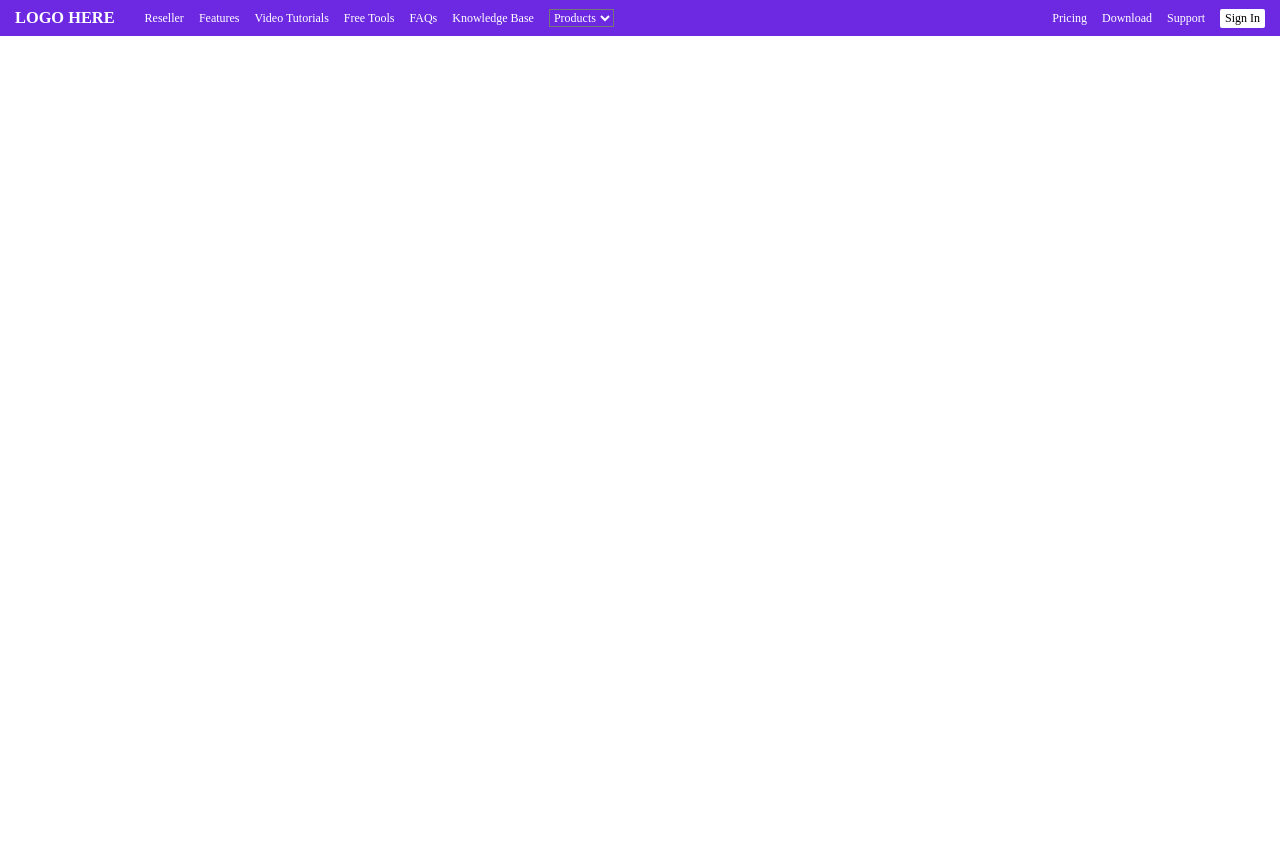
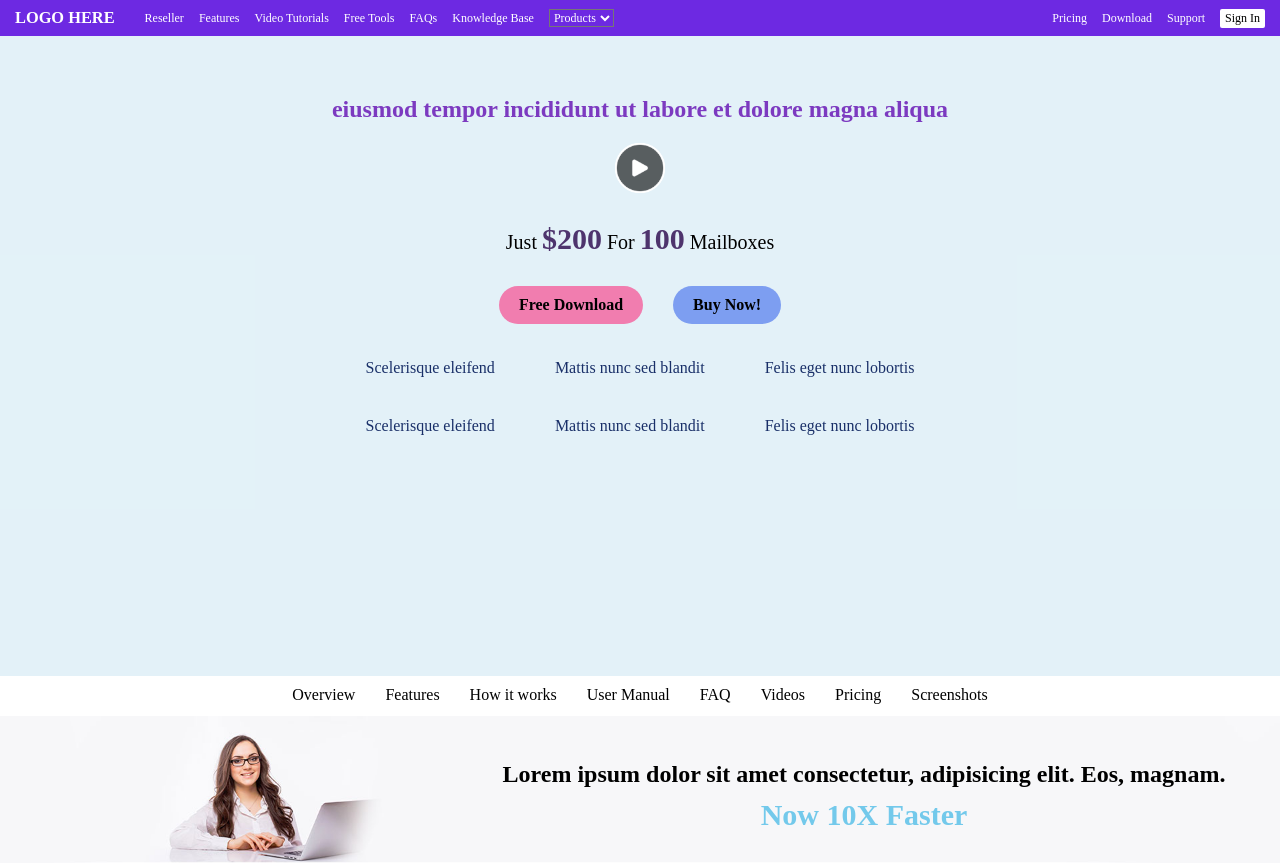
Before and after one commit to PriyaBalaDharshini/HTML_CSS_Test, a website: page index.html in a window 1280 px wide. Before the commit the page ends 800 px from the top, so only its background shows below. Drawn offline with Linux system fonts and the light colour scheme.

Commit message:
a part of hero section completed

```diff
--- a/index.html
+++ b/index.html
@@ -45,6 +45,47 @@
             </div>
         </nav>
     </header>
+    <main>
+        <section class="hero-section">
+            <h1>eiusmod tempor incididunt ut labore et dolore magna aliqua</h1>
+            <img src="/video-play-icon.png" alt="">
+            <p>Just <strong class="strong">$200</strong> For <strong class="strong">100</strong> Mailboxes </p>
+            <div class="buttons">
+                <a href="#" class="btn download-btn">Free Download</a>
+                <a href="#" class="btn buy-btn">Buy Now!</a>
+            </div>
+            <div class="features">
+                <div class="features-section">
+                    <div class="feature-item">Scelerisque eleifend</div>
+                    <div class="feature-item">Mattis nunc sed blandit</div>
+                    <div class="feature-item">Felis eget nunc lobortis</div>
+                </div>
+                <div class="features-section">
+                    <div class="feature-item">Scelerisque eleifend</div>
+                    <div class="feature-item">Mattis nunc sed blandit</div>
+                    <div class="feature-item">Felis eget nunc lobortis</div>
+                </div>
+            </div>
+        </section>
+        <section class="section-lists">
+            <ul>
+                <li>Overview</li>
+                <li>Features</li>
+                <li>How it works</li>
+                <li>User Manual</li>
+                <li>FAQ</li>
+                <li>Videos</li>
+                <li>Pricing</li>
+                <li>Screenshots</li>
+            </ul>
+        </section>
+        <section class="intro">
+            <img src="/accelerate_img.jpg" alt="">
+            <h1>Lorem ipsum dolor sit amet consectetur, adipisicing elit. Eos, magnam. <span class="faster">Now 10X Faster</span> </h1>
+        </section>
+
+
+    </main>
 </body>
 
 </html>
--- a/styles.css
+++ b/styles.css
@@ -3,6 +3,11 @@
     padding: 0;
     margin: 0;
 }
+a{
+    text-decoration: none;
+    color: black;
+}
+
 header{
     background-color: rgb(109, 41, 226);
     color: white;
@@ -141,3 +146,105 @@ header{
     }
 
 }
+
+main{
+    text-align: center;
+}
+
+.hero-section{
+    width: 100%;
+    height: 70vh;
+    background-color: rgba(209, 233, 243, 0.61);
+    padding: 60px 0px 20px 0px;
+}
+
+.hero-section h1{
+    margin-bottom: 20px;
+    color: rgba(98, 13, 178, 0.804);
+}
+
+.hero-section img{
+    height: 50px;
+    width: 50px;
+    margin-bottom: 25px;
+}
+
+.hero-section p{
+    font-size: 20px;
+    margin-bottom: 30px;
+}
+.hero-section p .strong{
+    font-size: 30px;
+    color: rgba(41, 5, 75, 0.804);
+}
+.buttons{
+    display: flex;
+    justify-content: center;
+    align-items:center;
+    gap: 30px;
+    font-weight: bold;
+    margin-bottom: 35px;
+}
+.buttons .download-btn{
+background-color: rgb(241, 125, 175);
+padding:10px 20px;
+border-radius: 20px;
+}
+
+.buttons .buy-btn{
+    background-color: rgb(125, 158, 241);
+    padding:10px 20px;
+    border-radius: 20px;
+    }
+
+    .features{
+        display: flex;
+        align-items: center;
+        justify-content: center;
+        flex-direction: column;
+        color: rgb(25, 47, 104);
+    }
+    .features-section{
+        display: flex;
+        align-items: center;
+        justify-content: center;
+        gap: 60px;
+        margin-bottom: 40px;
+    }
+
+    .section-lists{
+        height: 20px;
+        margin: 10px 0px;
+    }
+
+    .section-lists ul{
+        display: flex;
+        list-style: none;
+        align-items: center;
+        justify-content: center;
+        gap: 30px;
+    }
+
+    .intro{
+        position: relative;
+        text-align: center;
+        width: 100%;
+    }
+    .intro img{
+        object-fit: cover;
+        width: 100%;
+        height: auto;
+    }
+    .intro h1{
+position: absolute;
+top: 30%;
+left: 35%;
+    }
+
+    .faster{
+        font-size: 30px;
+        color: rgb(115, 201, 235);
+        display: inline-block;
+        margin-top: 10px;
+
+    }
```
